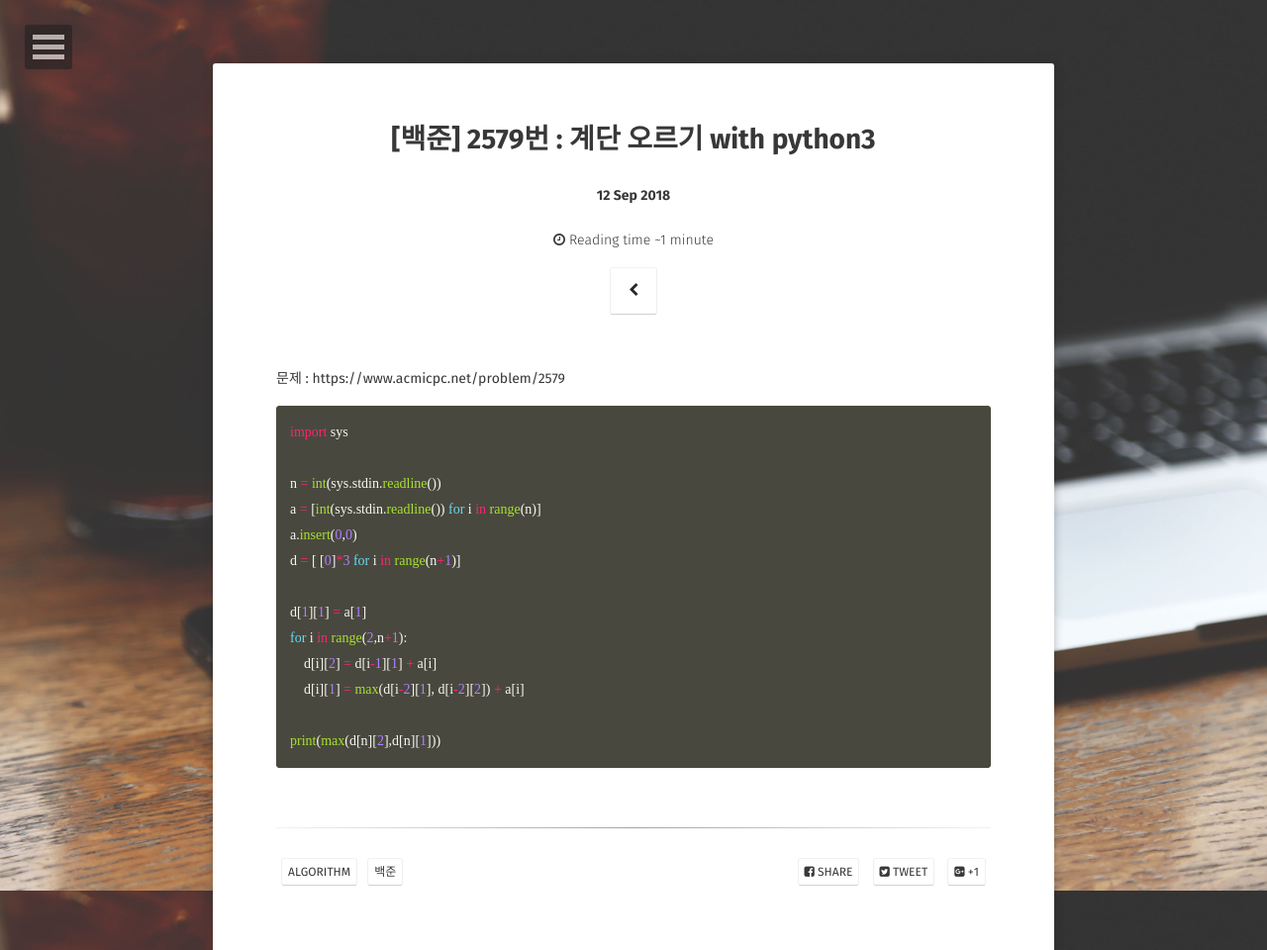
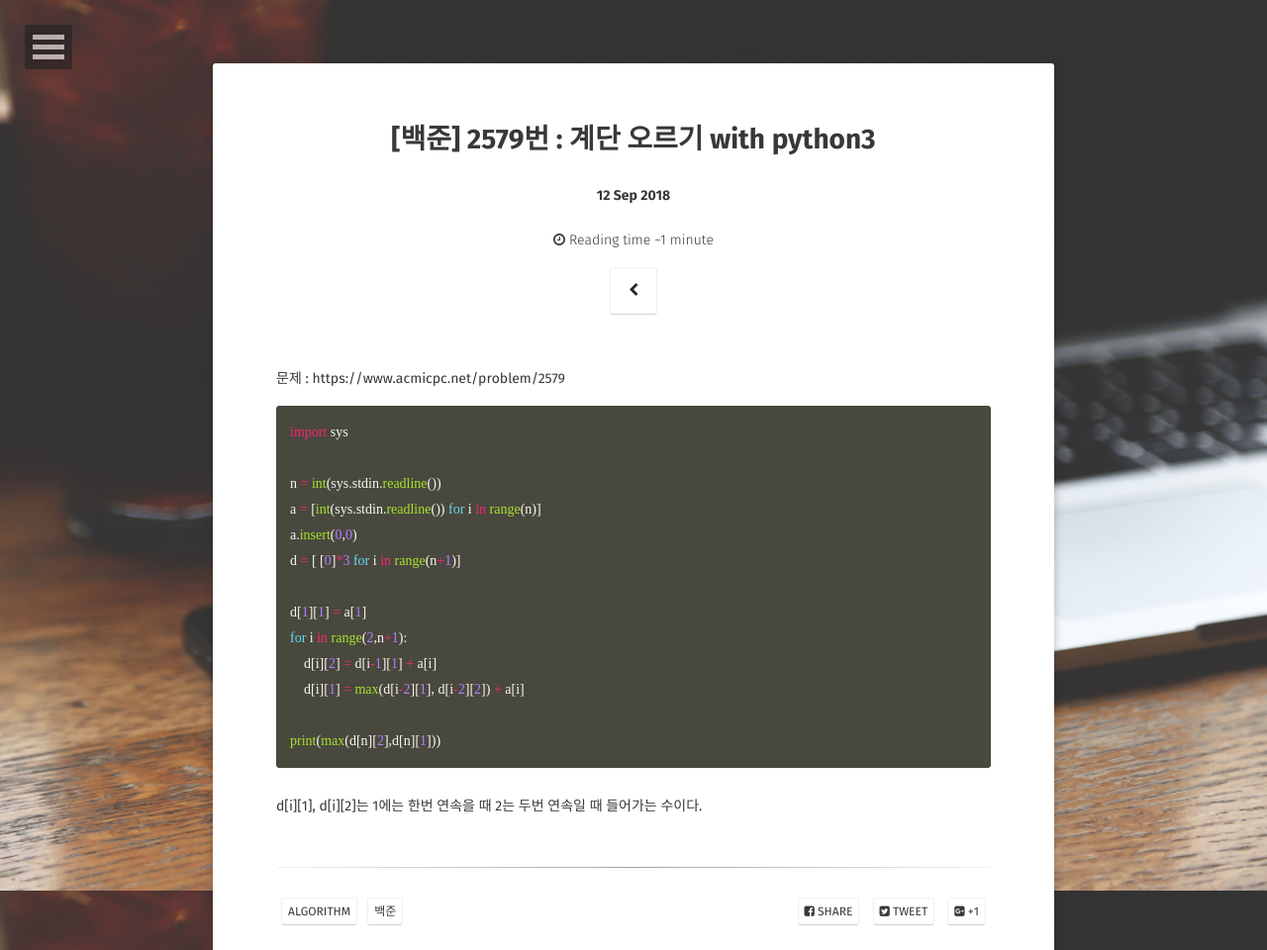
Before and after one commit to JoosJuliet/joosjuliet.github.io, a Jekyll site: the page built from _posts/2018-09-12-2579.md, in a window 1280 px wide, cut to the strip 0-960 px from the top of the page. Shown: the whole strip at 99% size. Built offline with Jekyll 4.4.1, drawn with Linux system fonts in a browser that asks for light colours; some web fonts are replaced.

Commit message:
no message

````diff
--- a/_posts/2018-09-12-2579.md
+++ b/_posts/2018-09-12-2579.md
@@ -25,3 +25,6 @@ for i in range(2,n+1):
 
 print(max(d[n][2],d[n][1]))
 ```
+
+d[i][1], d[i][2]는
+1에는 한번 연속을 때 2는 두번 연속일 때 들어가는 수이다.
````
